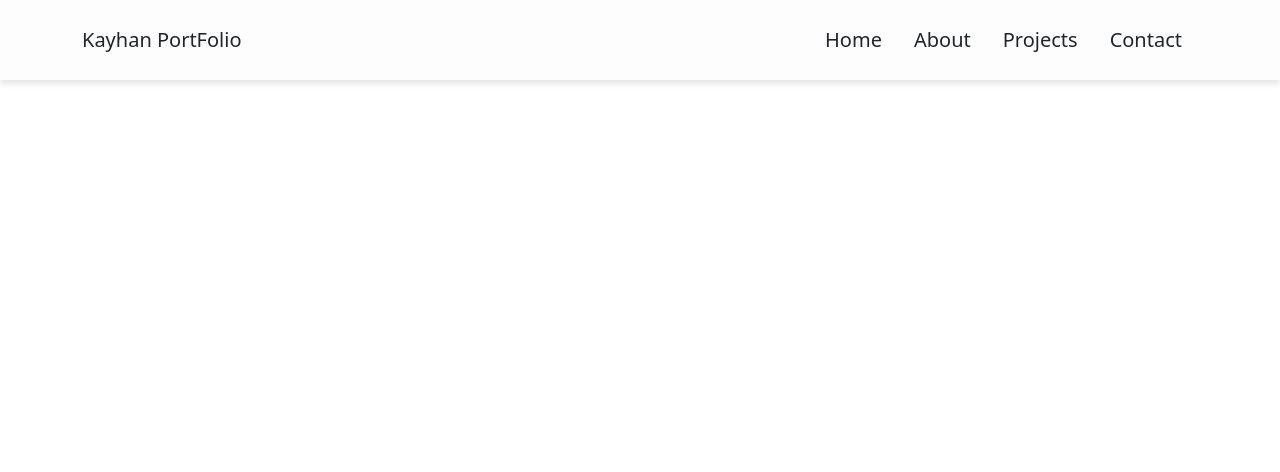
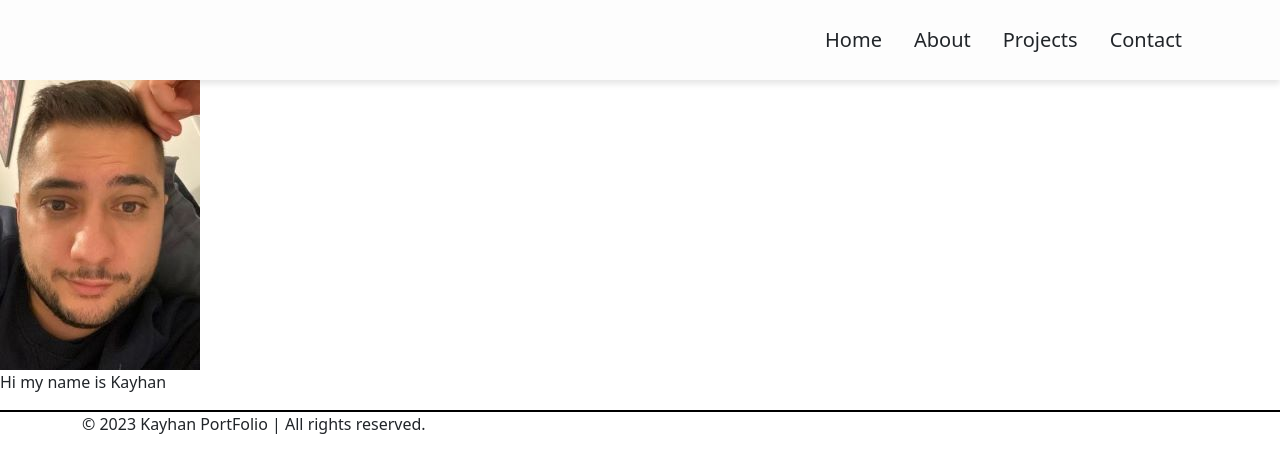
Before and after one commit to byunn90/React-Portfolio, a React (Create React App) app: page / in a window 1280 px wide. Shown: the top 472 px of the page. Built offline with nearby package versions, Linux system fonts and the light colour scheme.

Commit message:
working on homePage css

```diff
--- a/src/components/Footer.js
+++ b/src/components/Footer.js
@@ -0,0 +1,16 @@
+import React from "react";
+import "../styles/Navbar.css";
+
+function Footer({ currentPage, handlePageChange }) {
+  return (
+    <nav className="my-footer">
+      <div className="container d-flex justify-content-between align-items-center">
+        <a className="navbar-brand" href="#">
+          © 2023 Kayhan PortFolio | All rights reserved.
+        </a>
+      </div>
+    </nav>
+  );
+}
+
+export default Footer;
--- a/src/components/NavBar.js
+++ b/src/components/NavBar.js
@@ -6,7 +6,7 @@ function Navbar({ currentPage, handlePageChange }) {
     <nav className="my-navbar">
       <div className="container d-flex justify-content-between align-items-center">
         <a className="navbar-brand" href="#">
-          Kayhan PortFolio
+          <img></img>
         </a>
         <ul className="nav-links d-flex align-items-center">
           <li className="nav-item active">
--- a/src/components/PortfolioContainer.js
+++ b/src/components/PortfolioContainer.js
@@ -1,10 +1,11 @@
 import React, { useState } from "react";
 import Contact from "./pages/Contact";
 import Navbar from "./NavBar";
-// import Home from "./pages/Home";
+import Home from "./pages/Home";
 // import About from "./pages/About";
 // import Blog from "./pages/Blog";
 // import Contact from "./pages/Contact";
+import Footer from "./Footer";
 
 export default function PortfolioContainer() {
   const [currentPage, setCurrentPage] = useState("Home");
@@ -21,9 +22,9 @@ export default function PortfolioContainer() {
     // if (currentPage === "About") {
     //   return <About />;
     // }
-    // if (currentPage === "Blog") {
-    //   return <Blog />;
-    // }
+    if (currentPage === "Home") {
+      return <Home />;
+    }
     // return <Contact />;
   };
 
@@ -35,6 +36,7 @@ export default function PortfolioContainer() {
       <Navbar currentPage={currentPage} handlePageChange={handlePageChange} />
       {/* // TODO: Add a comment explaining what is happening on the following line */}
       {renderPage()}
+      <Footer />
     </div>
   );
 }
--- a/src/components/pages/Contact.js
+++ b/src/components/pages/Contact.js
@@ -8,10 +8,11 @@ export default function Contact() {
     return <p>Thanks for joining!</p>;
   }
   return (
-    <form onSubmit={handleSubmit}>
+    <form className="contact-form" onSubmit={handleSubmit}>
       <label htmlFor="email">Email Address</label>
       <input id="email" type="email" name="email" />
       <ValidationError prefix="Email" field="email" errors={state.errors} />
+
       <label htmlFor="name">name</label>
       <input id="name" type="name" name="name" />
       <ValidationError prefix="Name" field="name" errors={state.errors} />
--- a/src/components/pages/Home.js
+++ b/src/components/pages/Home.js
@@ -1,10 +1,11 @@
 import React from "react";
-
+import pfp from "../../images/photoofme.jpg";
+import "../../styles/Home.css";
 function Home() {
   return (
     <section className="home">
       <div className="left">
-        <img src=""></img>
+        <img src={pfp}></img>
       </div>
       <div className="right">
         <p>Hi my name is Kayhan</p>
--- a/src/styles/Contact.css
+++ b/src/styles/Contact.css
@@ -0,0 +1,21 @@
+#email {
+  font-size: 10px;
+}
+
+#name {
+  font-size: 10px;
+}
+#message {
+  display: flex;
+  align-items: center;
+  font-size: 10px;
+}
+
+.contact-form {
+  display: flex;
+  flex-direction: column;
+  text-align: center;
+  margin-top: 20px;
+  width: 300px;
+  /* width: min-content; */
+}
--- /dev/null
+++ b/src/styles/Home.css
@@ -0,0 +1,5 @@
+.left {
+}
+
+.right {
+}
--- a/src/styles/Navbar.css
+++ b/src/styles/Navbar.css
@@ -76,3 +76,7 @@
     font-size: 1.2rem;
   }
 }
+
+.my-footer {
+  border-top: 2px solid black;
+}
```
Also changed, not shown: src/images/computer.jpg (added), src/images/photoofme.jpg (added).
